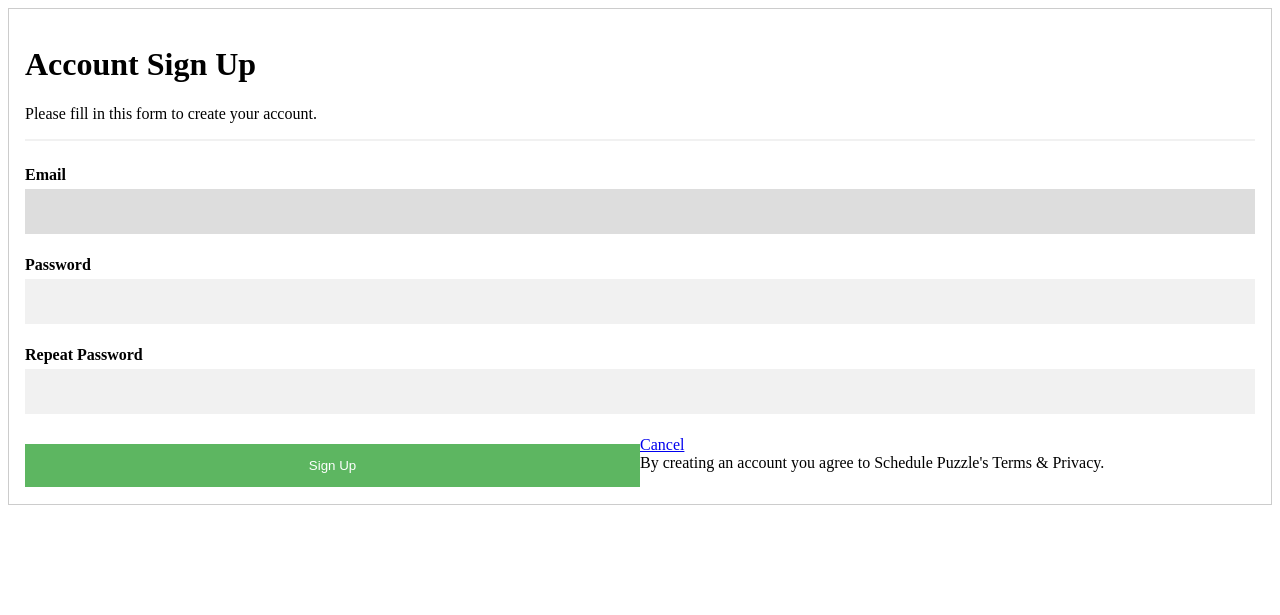
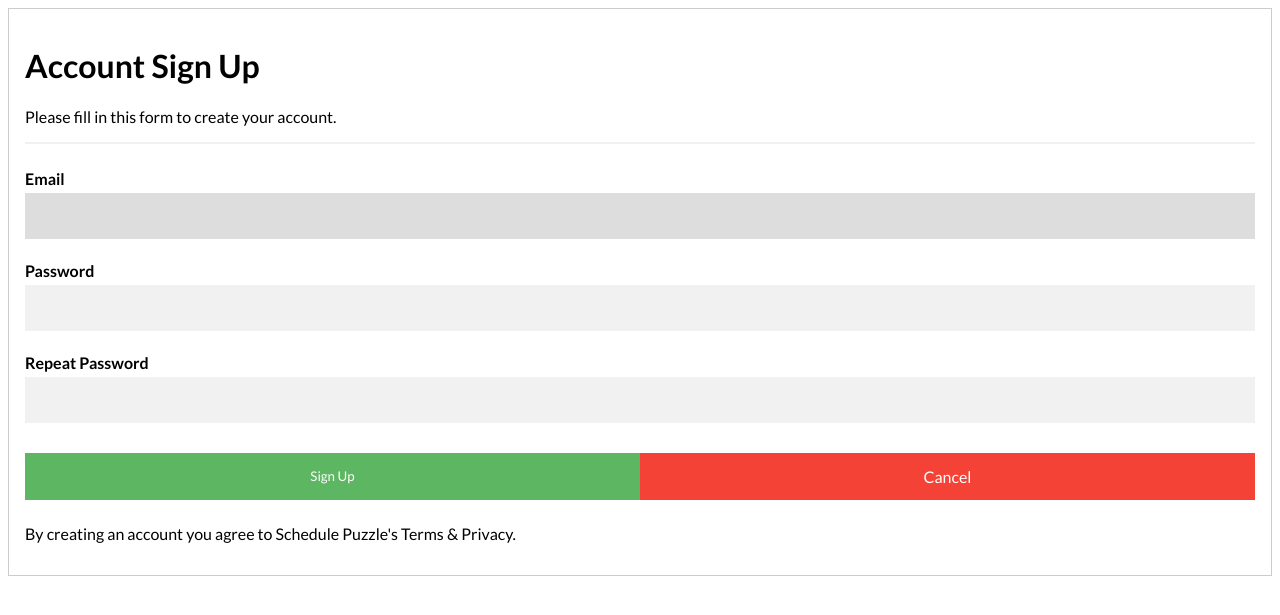
Before and after one commit to kaypineda/2023-Fall-CS411W-Gold-Prototype, a Django app: page /register/ in a window 1280 px wide. Shown: the top 615 px of the page. Run offline with Django 4.2, Linux system fonts and the light colour scheme.

Commit message:
did some adjustments...

```diff
--- a/AppUser/static/AppUser/css/registerform.css
+++ b/AppUser/static/AppUser/css/registerform.css
@@ -8,6 +8,7 @@ input[type=email], input[type=password] {
     display: inline-block;
     border: none;
     background: #f1f1f1;
+    font-family: 'Lato', sans-serif;
 }
 
 input[type=email]:focus, input[type=password]:focus {
@@ -20,7 +21,12 @@ hr {
     margin-bottom: 25px;
 }
 
-button {
+.button-container {
+    display: flex;
+    justify-content:  space-between;
+}
+
+.signupbtn, .cancelbtn {
     background-color: #4CAF50;
     color: white;
     padding: 14px 20px;
@@ -29,35 +35,33 @@ button {
     cursor: pointer;
     width: 100%;
     opacity: 0.9;
+    font-family: 'Lato', sans-serif;
 }
 
-button:hover {
+.signupbtn:hover, .cancelbtn {
     opacity: 1;
 }
 
-.canclebtn {
-    padding: 14px 20px;
+.cancelbtn {
     background-color: #f44336;
+    text-decoration: none;
+    text-align: center;
 }
 
 /* Float cancel and signup buttons and add an equal width */
-.cancelbtn, .signupbtn {
+/* .cancelbtn, .signupbtn {
+    vertical-align: middle;
     float: left;
-    width: 50%;
-}
+    width: auto;
+} */
 
 .container {
     padding: 16px;
-}
-
-.clearfix::after {
-    content: "";
-    clear: both;
-    display: table;
+    font-family: 'Lato', sans-serif;
 }
 
 @media screen and (max-width: 300px) {
-    .canclebtn, .signupbtn {
+    .cancelbtn, .signupbtn {
         width: 100%;
     }
 }
```
